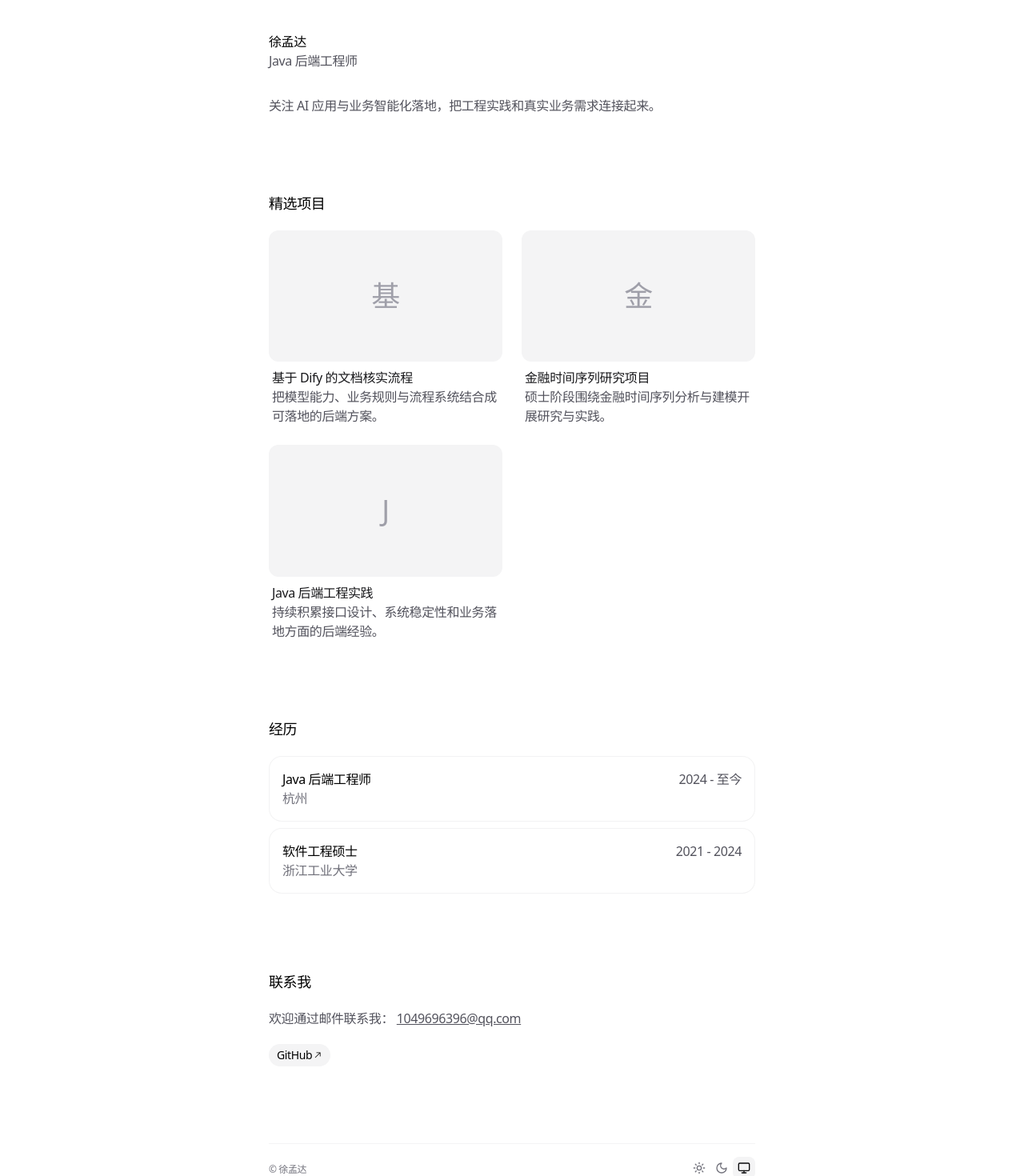
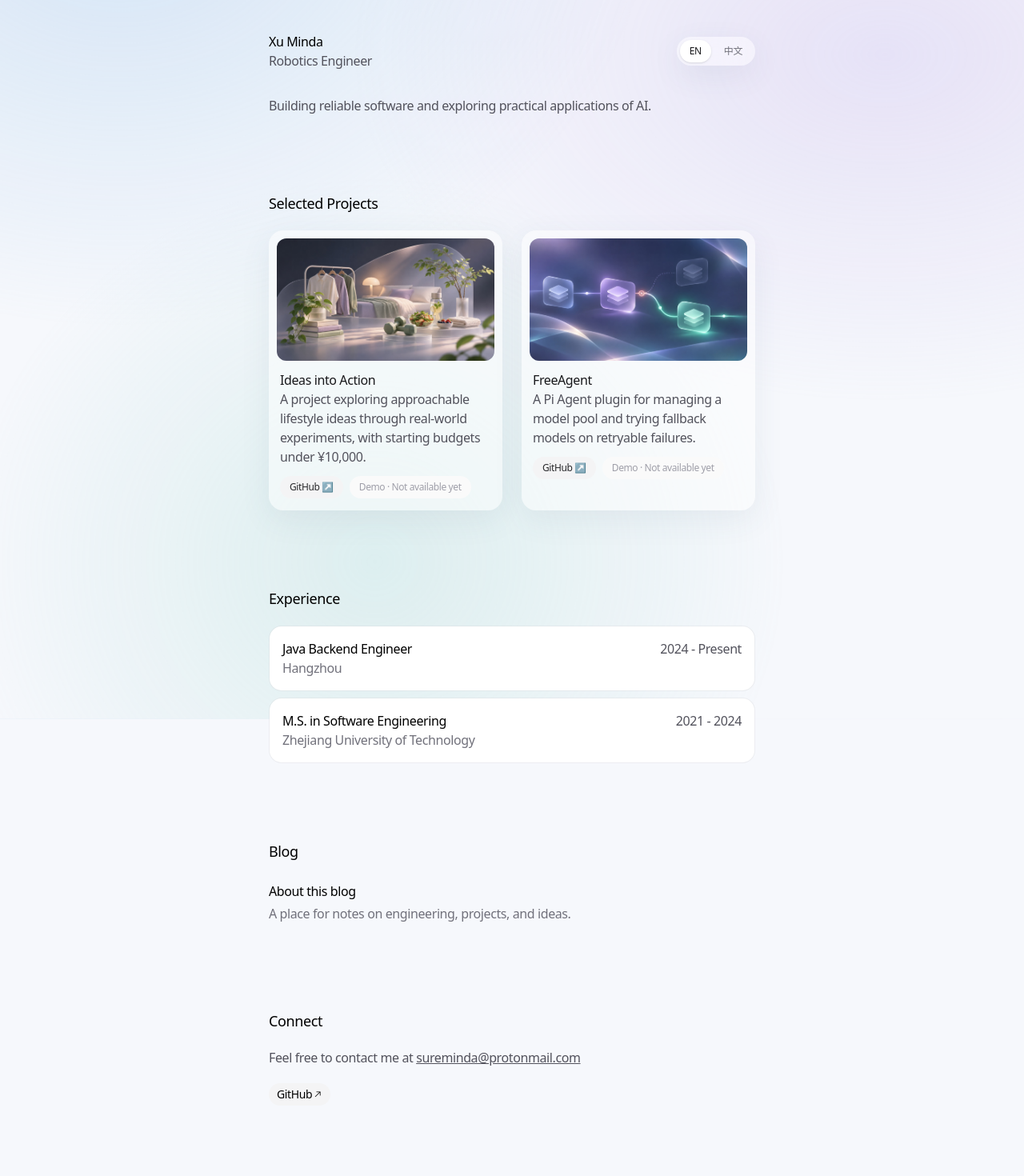
Before and after one commit to NEDK26/personalPages, a Next.js app: page / in a window 1280 px wide. Shown: the part 40-1510 px from the top of the page at 80% size. Built offline with nearby package versions, Linux system fonts and the light colour scheme.

Commit message:
Update personal homepage and project covers

```diff
--- /dev/null
+++ b/app/blog/about-this-blog/content.tsx
@@ -0,0 +1,11 @@
+'use client'
+import { useLanguage } from '../../language'
+
+export function BlogContent() {
+  const { language } = useLanguage()
+  return language === 'zh' ? (
+    <><h1>关于这个博客</h1><p>这里是我的个人博客，用来整理技术实践、项目中的问题和一些思考。</p><p>欢迎通过首页的联系方式交流。</p></>
+  ) : (
+    <><h1>About this blog</h1><p>This is my personal blog, a place to share notes on engineering, project challenges, and ideas.</p><p>Feel free to get in touch using the links on the homepage.</p></>
+  )
+}
--- /dev/null
+++ b/app/blog/about-this-blog/page.mdx
@@ -0,0 +1,8 @@
+import { BlogContent } from './content'
+
+export const metadata = {
+  title: 'About this blog',
+  description: 'A place for notes on engineering, projects, and ideas.',
+}
+
+<BlogContent />
--- a/app/blog/layout.tsx
+++ b/app/blog/layout.tsx
@@ -2,27 +2,29 @@
 import { TextMorph } from '@/components/ui/text-morph'
 import { ScrollProgress } from '@/components/ui/scroll-progress'
 import { useEffect, useState } from 'react'
+import { useLanguage } from '../language'
 
 function CopyButton() {
-  const [text, setText] = useState('Copy')
+  const [copied, setCopied] = useState(false)
+  const { language } = useLanguage()
   const currentUrl = typeof window !== 'undefined' ? window.location.href : ''
 
   useEffect(() => {
     setTimeout(() => {
-      setText('Copy')
+      setCopied(false)
     }, 2000)
-  }, [text])
+  }, [copied])
 
   return (
     <button
       onClick={() => {
-        setText('Copied')
+        setCopied(true)
         navigator.clipboard.writeText(currentUrl)
       }}
       className="font-base flex items-center gap-1 text-center text-sm text-zinc-500 transition-colors dark:text-zinc-400"
       type="button"
     >
-      <TextMorph>{text}</TextMorph>
+      <TextMorph>{copied ? (language === 'zh' ? '已复制' : 'Copied') : (language === 'zh' ? '复制' : 'Copy')}</TextMorph>
       <span>URL</span>
     </button>
   )
--- a/app/data.ts
+++ b/app/data.ts
@@ -1,11 +1,36 @@
-export const PROJECTS = [
-  { id: 'dify', name: '基于 Dify 的文档核实流程', description: '把模型能力、业务规则与流程系统结合成可落地的后端方案。' },
-  { id: 'research', name: '金融时间序列研究项目', description: '硕士阶段围绕金融时间序列分析与建模开展研究与实践。' },
-  { id: 'java', name: 'Java 后端工程实践', description: '持续积累接口设计、系统稳定性和业务落地方面的后端经验。' },
-]
-export const WORK_EXPERIENCE = [
-  { id: 'work', company: '杭州', title: 'Java 后端工程师', start: '2024', end: '至今' },
-  { id: 'education', company: '浙江工业大学', title: '软件工程硕士', start: '2021', end: '2024' },
-]
+export const CONTENT = {
+  en: {
+    name: 'Xu Minda', role: 'Robotics Engineer', intro: 'Building reliable software and exploring practical applications of AI.',
+    projectsLabel: 'Selected Projects', linkUnavailable: 'Not available yet', experienceLabel: 'Experience', blogLabel: 'Blog', emptyBlog: 'Articles coming soon.', connect: 'Connect', contact: 'Feel free to contact me at',
+    projects: [
+      { id: 'action', name: 'Ideas into Action', description: 'A project exploring approachable lifestyle ideas through real-world experiments, with starting budgets under ¥10,000.' },
+      { id: 'free-agent', name: 'FreeAgent', description: 'A Pi Agent plugin for managing a model pool and trying fallback models on retryable failures.' },
+    ],
+    experience: [
+      { id: 'work', company: 'Hangzhou', title: 'Java Backend Engineer', start: '2024', end: 'Present' },
+      { id: 'education', company: 'Zhejiang University of Technology', title: 'M.S. in Software Engineering', start: '2021', end: '2024' },
+    ],
+    blog: [{ uid: 'about-this-blog', title: 'About this blog', description: 'A place for notes on engineering, projects, and ideas.', link: '/blog/about-this-blog' }],
+  },
+  zh: {
+    name: '徐孟达', role: '机器人开发工程师', intro: '专注于可靠的软件系统，探索 AI 技术在实际业务中的应用。',
+    projectsLabel: '精选项目', linkUnavailable: '暂未提供', experienceLabel: '经历', blogLabel: '博客', emptyBlog: '文章准备中。', connect: '联系我', contact: '欢迎通过邮件联系我：',
+    projects: [
+      { id: 'action', name: '知行合一', description: '探索启动预算 1 万元以内、普通人可以尝试的生活理念，把衣橱、居住与健康等想法变成实际行动。' },
+      { id: 'free-agent', name: 'FreeAgent', description: '一个 Pi Agent 插件，用于管理模型池，并在可重试故障时尝试备用模型。' },
+    ],
+    experience: [
+      { id: 'work', company: '杭州', title: 'Java 后端工程师', start: '2024', end: '至今' },
+      { id: 'education', company: '浙江工业大学', title: '软件工程硕士', start: '2021', end: '2024' },
+    ],
+    blog: [{ uid: 'about-this-blog', title: '关于这个博客', description: '一个记录技术实践、项目和想法的地方。', link: '/blog/about-this-blog' }],
+  },
+} as const
 export const SOCIAL_LINKS = [{ label: 'GitHub', link: 'https://github.com/NEDK26' }]
-export const EMAIL = '1049696396@qq.com'
+export const EMAIL = 'sureminda@protonmail.com'
+
+// Add verified project links here; empty values remain unavailable.
+export const PROJECT_LINKS: Record<string, { github?: string; demo?: string }> = {
+  action: { github: 'https://github.com/NEDK26/zhixing-action' },
+  'free-agent': { github: 'https://github.com/NEDK26/freeAgent' },
+}
--- a/app/footer.tsx
+++ b/app/footer.tsx
@@ -4,6 +4,7 @@ import { TextLoop } from '@/components/ui/text-loop'
 import { MonitorIcon, MoonIcon, SunIcon } from 'lucide-react'
 import { useTheme } from 'next-themes'
 import { useEffect, useState } from 'react'
+import { useLanguage } from './language'
 
 const THEMES_OPTIONS = [
   {
@@ -67,12 +68,13 @@ function ThemeSwitch() {
 }
 
 export function Footer() {
+  const { language } = useLanguage()
   return (
     <footer className="mt-24 border-t border-zinc-100 px-0 py-4 dark:border-zinc-800">
       <div className="flex items-center justify-between">
         <a href="https://github.com/ibelick/nim" target="_blank">
           <TextLoop className="text-xs text-zinc-500">
-            <span>© 徐孟达</span>
+            <span>© {language === 'zh' ? '徐孟达' : 'Xu Minda'}</span>
             <span>Built with Nim.</span>
           </TextLoop>
         </a>
--- a/app/globals.css
+++ b/app/globals.css
@@ -30,3 +30,43 @@
   --sh-property: #73daca;
   --sh-entity: #e0af68;
 }
+
+/* Soft aurora light and translucent surfaces */
+body.site-background {
+  min-height: 100vh;
+  background: #f6f8fc;
+  position: relative;
+  isolation: isolate;
+}
+body.site-background::before {
+  content: '';
+  position: fixed;
+  inset: -18% -12%;
+  z-index: -1;
+  pointer-events: none;
+  background:
+    radial-gradient(ellipse at 20% 6%, rgba(146, 191, 235, .34), transparent 37%),
+    radial-gradient(ellipse at 80% 24%, rgba(194, 174, 235, .29), transparent 37%),
+    radial-gradient(ellipse at 40% 82%, rgba(157, 215, 208, .28), transparent 38%);
+  animation: aurora-drift 28s ease-in-out infinite alternate;
+}
+html.dark body.site-background { background: #10141d; }
+html.dark body.site-background::before {
+  background:
+    radial-gradient(ellipse at 20% 6%, rgba(54, 105, 151, .34), transparent 40%),
+    radial-gradient(ellipse at 80% 24%, rgba(101, 70, 145, .28), transparent 40%),
+    radial-gradient(ellipse at 40% 82%, rgba(40, 115, 111, .23), transparent 40%);
+}
+.glass-switch, .glass-project {
+  background: rgba(255, 255, 255, .48);
+  box-shadow: 0 12px 38px rgba(63, 83, 111, .08);
+  -webkit-backdrop-filter: blur(20px) saturate(140%);
+  backdrop-filter: blur(20px) saturate(140%);
+}
+.glass-project { padding: 10px 10px 15px; border-radius: 18px; transition: transform .25s ease, box-shadow .25s ease; }
+.glass-project:hover { transform: translateY(-3px); box-shadow: 0 16px 40px rgba(63, 83, 111, .13); }
+.project-cover { background: linear-gradient(135deg, rgba(170, 203, 235, .45), rgba(210, 189, 232, .34), rgba(177, 222, 214, .38)); color: #73879c; }
+html.dark .glass-switch, html.dark .glass-project { background: rgba(27, 34, 48, .64); box-shadow: 0 12px 38px rgba(0,0,0,.2); }
+html.dark .project-cover { background: linear-gradient(135deg, rgba(72, 117, 160, .35), rgba(125, 93, 162, .3), rgba(68, 139, 133, .28)); color: #b8c8d8; }
+@keyframes aurora-drift { from { transform: translate3d(-1%, -1%, 0) scale(1); } to { transform: translate3d(2%, 2%, 0) scale(1.06); } }
+@media (prefers-reduced-motion: reduce) { body.site-background::before { animation: none; } .glass-project { transition: none; } }
--- a/app/header.tsx
+++ b/app/header.tsx
@@ -1,23 +1,23 @@
 'use client'
-import { TextEffect } from '@/components/ui/text-effect'
 import Link from 'next/link'
+import { useLanguage } from './language'
+import { CONTENT } from './data'
 
 export function Header() {
+  const { language, setLanguage } = useLanguage()
+  const content = CONTENT[language]
   return (
     <header className="mb-8 flex items-center justify-between">
       <div>
         <Link href="/" className="font-medium text-black dark:text-white">
-          徐孟达
+          {content.name}
         </Link>
-        <TextEffect
-          as="p"
-          preset="fade"
-          per="char"
-          className="text-zinc-600 dark:text-zinc-500"
-          delay={0.5}
-        >
-          Java 后端工程师
-        </TextEffect>
+        <p className="text-zinc-600 dark:text-zinc-400">
+          {content.role}
+        </p>
+      </div>
+      <div role="group" aria-label="Language / 语言" className="glass-switch flex gap-1 rounded-full p-1 text-xs">
+        {(['en', 'zh'] as const).map((option) => <button key={option} type="button" lang={option === 'zh' ? 'zh-CN' : 'en'} aria-pressed={language === option} onClick={() => setLanguage(option)} className={`rounded-full px-3 py-1.5 transition-colors ${language === option ? 'bg-white text-zinc-900 shadow-sm dark:bg-zinc-700 dark:text-white' : 'text-zinc-500'}`}>{option === 'en' ? 'EN' : '中文'}</button>)}
       </div>
     </header>
   )
--- /dev/null
+++ b/app/language.tsx
@@ -0,0 +1,22 @@
+'use client'
+
+import { createContext, useContext, useEffect, useState } from 'react'
+
+type Language = 'en' | 'zh'
+const LanguageContext = createContext<{ language: Language; setLanguage: (language: Language) => void }>({ language: 'en', setLanguage: () => {} })
+
+export function LanguageProvider({ children }: { children: React.ReactNode }) {
+  const [language, setLanguage] = useState<Language>('en')
+  useEffect(() => {
+    const saved = localStorage.getItem('site-language')
+    if (saved === 'zh' || saved === 'en') setLanguage(saved)
+  }, [])
+  useEffect(() => { document.documentElement.lang = language === 'zh' ? 'zh-CN' : 'en' }, [language])
+  function changeLanguage(next: Language) {
+    setLanguage(next)
+    localStorage.setItem('site-language', next)
+  }
+  return <LanguageContext.Provider value={{ language, setLanguage: changeLanguage }}>{children}</LanguageContext.Provider>
+}
+
+export function useLanguage() { return useContext(LanguageContext) }
--- a/app/layout.tsx
+++ b/app/layout.tsx
@@ -4,6 +4,7 @@ import './globals.css'
 import { Header } from './header'
 import { Footer } from './footer'
 import { ThemeProvider } from 'next-themes'
+import { LanguageProvider } from './language'
 
 export const viewport: Viewport = {
   width: 'device-width',
@@ -17,10 +18,10 @@ export const metadata: Metadata = {
     canonical: '/'
   },
   title: {
-    default: '徐孟达的个人主页',
-    template: '%s | 徐孟达'
+    default: 'Xu Minda | Personal Website',
+    template: '%s | Xu Minda'
   },
-  description:  'Java 后端工程师，关注 AI 应用与业务智能化落地。',
+  description:  'Robotics engineer exploring AI applications and practical software solutions.',
 };
 
 const geist = Geist({
@@ -39,9 +40,9 @@ export default function RootLayout({
   children: React.ReactNode
 }>) {
   return (
-    <html lang="zh-CN" suppressHydrationWarning>
+    <html lang="en" suppressHydrationWarning>
       <body
-        className={`${geist.variable} ${geistMono.variable} bg-white tracking-tight antialiased dark:bg-zinc-950`}
+        className={`${geist.variable} ${geistMono.variable} site-background tracking-tight antialiased`}
       >
         <ThemeProvider
           enableSystem={true}
@@ -49,6 +50,7 @@ export default function RootLayout({
           storageKey="theme"
           defaultTheme="system"
         >
+          <LanguageProvider>
           <div className="flex min-h-screen w-full flex-col font-[family-name:var(--font-inter-tight)]">
             <div className="relative mx-auto w-full max-w-screen-sm flex-1 px-4 pt-20">
               <Header />
@@ -56,6 +58,7 @@ export default function RootLayout({
               <Footer />
             </div>
           </div>
+          </LanguageProvider>
         </ThemeProvider>
       </body>
     </html>
--- a/app/page.tsx
+++ b/app/page.tsx
@@ -2,12 +2,16 @@
 import { motion } from 'motion/react'
 import { Spotlight } from '@/components/ui/spotlight'
 import { Magnetic } from '@/components/ui/magnetic'
+import { AnimatedBackground } from '@/components/ui/animated-background'
+import Link from 'next/link'
+import Image from 'next/image'
 import {
-  PROJECTS,
-  WORK_EXPERIENCE,
+  CONTENT,
+  PROJECT_LINKS,
   EMAIL,
   SOCIAL_LINKS,
 } from './data'
+import { useLanguage } from './language'
 
 const VARIANTS_CONTAINER = {
   hidden: { opacity: 0 },
@@ -26,6 +30,11 @@ const VARIANTS_SECTION = {
 
 const TRANSITION_SECTION = {
   duration: 0.3,
+}
+
+const PROJECT_COVERS: Record<string, string> = {
+  action: '/projects/zhixing.jpg',
+  'free-agent': '/projects/freeagent.jpg',
 }
 
 function MagneticSocialLink({
@@ -63,6 +72,8 @@ function MagneticSocialLink({
 }
 
 export default function Personal() {
+  const { language } = useLanguage()
+  const content = CONTENT[language]
   return (
     <motion.main
       className="space-y-24"
@@ -76,7 +87,7 @@ export default function Personal() {
       >
         <div className="flex-1">
           <p className="text-zinc-600 dark:text-zinc-400">
-            关注 AI 应用与业务智能化落地，把工程实践和真实业务需求连接起来。
+            {content.intro}
           </p>
         </div>
       </motion.section>
@@ -85,16 +96,27 @@ export default function Personal() {
         variants={VARIANTS_SECTION}
         transition={TRANSITION_SECTION}
       >
-        <h3 className="mb-5 text-lg font-medium">精选项目</h3>
+        <h3 className="mb-5 text-lg font-medium">{content.projectsLabel}</h3>
         <div className="grid grid-cols-1 gap-6 sm:grid-cols-2">
-          {PROJECTS.map((project) => (
-            <div key={project.name} className="space-y-2">
-              <div className="flex aspect-video items-center justify-center rounded-xl bg-zinc-100 text-4xl text-zinc-400 dark:bg-zinc-900" aria-hidden="true">{project.name.slice(0, 1)}</div>
+          {content.projects.map((project) => (
+            <div key={project.id} className="glass-project space-y-3">
+              <div className="project-cover relative flex aspect-video items-center justify-center overflow-hidden rounded-xl text-4xl" aria-hidden="true">
+                {PROJECT_COVERS[project.id] ? (
+                  <Image src={PROJECT_COVERS[project.id]} alt="" fill sizes="(max-width: 640px) calc(100vw - 52px), 280px" className="object-cover" />
+                ) : project.name.slice(0, 1)}
+              </div>
               <div className="px-1">
                 <span className="font-medium text-zinc-900 dark:text-zinc-50">{project.name}</span>
                 <p className="text-base text-zinc-600 dark:text-zinc-400">
                   {project.description}
                 </p>
+                <div className="mt-3 flex flex-wrap gap-2">
+                  {(['github', 'demo'] as const).map((kind) => {
+                    const href = PROJECT_LINKS[project.id]?.[kind]
+                    const label = kind === 'github' ? 'GitHub' : 'Demo'
+                    return href ? <a key={kind} href={href} target="_blank" rel="noopener noreferrer" className="rounded-full bg-zinc-100 px-3 py-1.5 text-xs text-zinc-800 transition-colors hover:bg-zinc-200 dark:bg-zinc-800 dark:text-zinc-100 dark:hover:bg-zinc-700">{label} ↗</a> : <span key={kind} aria-label={`${label}: ${content.linkUnavailable}`} className="rounded-full bg-zinc-50 px-3 py-1.5 text-xs text-zinc-400 dark:bg-zinc-900 dark:text-zinc-500">{label} · {content.linkUnavailable}</span>
+                  })}
+                </div>
               </div>
             </div>
           ))}
@@ -105,9 +127,9 @@ export default function Personal() {
         variants={VARIANTS_SECTION}
         transition={TRANSITION_SECTION}
       >
-        <h3 className="mb-5 text-lg font-medium">经历</h3>
+        <h3 className="mb-5 text-lg font-medium">{content.experienceLabel}</h3>
         <div className="flex flex-col space-y-2">
-          {WORK_EXPERIENCE.map((job) => (
+          {content.experience.map((job) => (
             <div
               className="relative overflow-hidden rounded-2xl bg-zinc-300/30 p-[1px] dark:bg-zinc-600/30"
               key={job.id}
@@ -136,13 +158,31 @@ export default function Personal() {
         </div>
       </motion.section>
 
+      <motion.section variants={VARIANTS_SECTION} transition={TRANSITION_SECTION}>
+        <h3 className="mb-3 text-lg font-medium">{content.blogLabel}</h3>
+        {content.blog.length > 0 ? (
+          <div className="flex flex-col">
+            <AnimatedBackground enableHover className="h-full w-full rounded-lg bg-zinc-100 dark:bg-zinc-900/80" transition={{ type: 'spring', bounce: 0, duration: 0.2 }}>
+              {content.blog.map((post) => (
+                <Link key={post.uid} data-id={post.uid} href={post.link} className="-mx-3 rounded-xl px-3 py-3">
+                  <div className="flex flex-col space-y-1">
+                    <h4 className="font-normal dark:text-zinc-100">{post.title}</h4>
+                    <p className="text-zinc-500 dark:text-zinc-400">{post.description}</p>
+                  </div>
+                </Link>
+              ))}
+            </AnimatedBackground>
+          </div>
+        ) : <p className="text-zinc-500 dark:text-zinc-400">{content.emptyBlog}</p>}
+      </motion.section>
+
       <motion.section
         variants={VARIANTS_SECTION}
         transition={TRANSITION_SECTION}
       >
-        <h3 className="mb-5 text-lg font-medium">联系我</h3>
+        <h3 className="mb-5 text-lg font-medium">{content.connect}</h3>
         <p className="mb-5 text-zinc-600 dark:text-zinc-400">
-          欢迎通过邮件联系我：{' '}
+          {content.contact}{' '}
           <a className="underline dark:text-zinc-300" href={`mailto:${EMAIL}`}>
             {EMAIL}
           </a>
```
Also changed, not shown: public/projects/freeagent.jpg (added), public/projects/zhixing.jpg (added).
